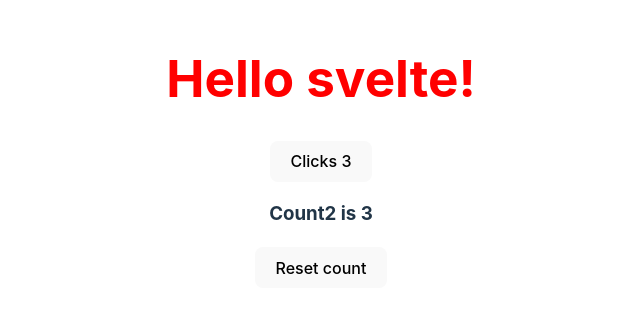
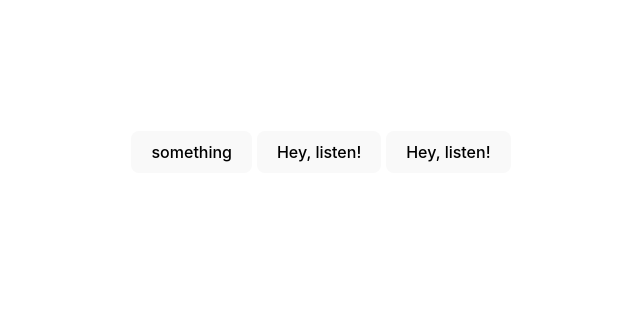
Before and after one commit to Gledros/svelte-course-app, a Svelte app: page / in a window 1280 px wide. Shown: the part 248-560 px from the top of the page, without its empty margins (319-959 px from the left). Built offline with nearby package versions, Linux system fonts and the light colour scheme.

Commit message:
implement Button component
Using slots with defaults

```diff
--- a/src/App.svelte
+++ b/src/App.svelte
@@ -1,20 +1,9 @@
 <script>
-  import Counter from './lib/Counter.svelte';
-
-  let name = 'Svelte';
-
-  const props = {
-    maxCount: 8,
-    initialCount: 3,
-  };
+  import Button from './lib/Button.svelte';
 </script>
 
-<h1>Hello {name.toLocaleLowerCase()}!</h1>
+<Button>something</Button>
 
-<Counter {...props} x={150} />
-
-<style>
-  h1 {
-    color: red;
-  }
-</style>
+<!-- If it's empty inside the Button tags it uses the default string -->
+<Button></Button>
+<Button />
--- /dev/null
+++ b/src/lib/Button.svelte
@@ -0,0 +1,4 @@
+<script>
+</script>
+
+<button><slot>Hey, listen!</slot></button>
```
